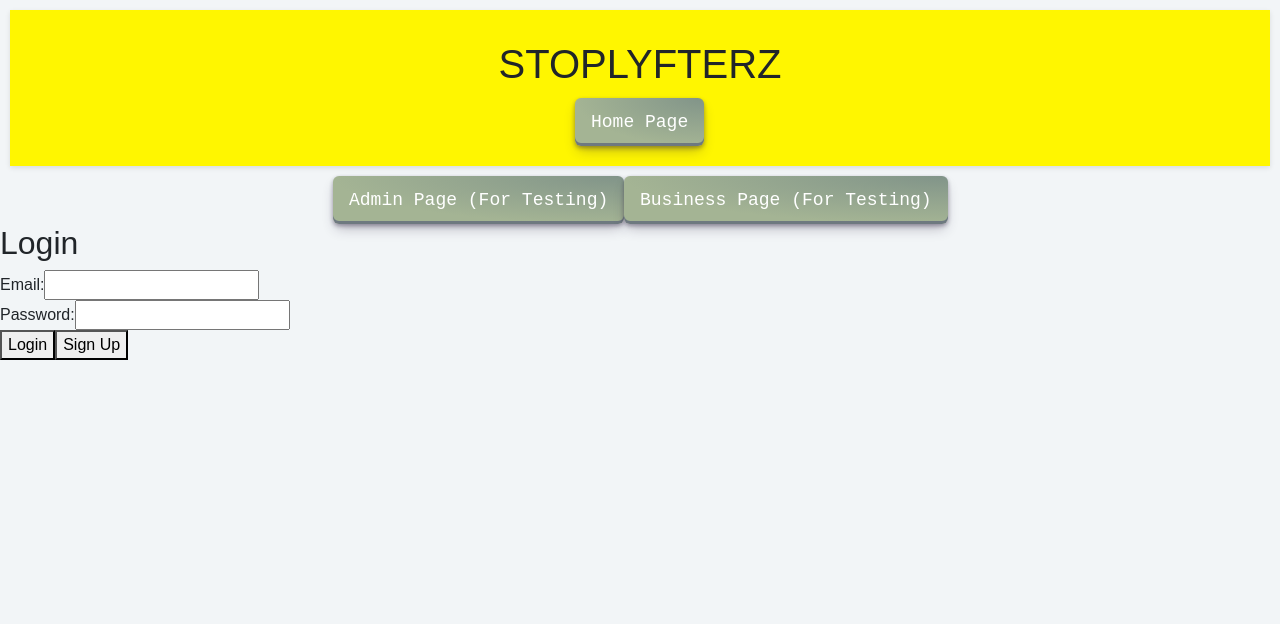
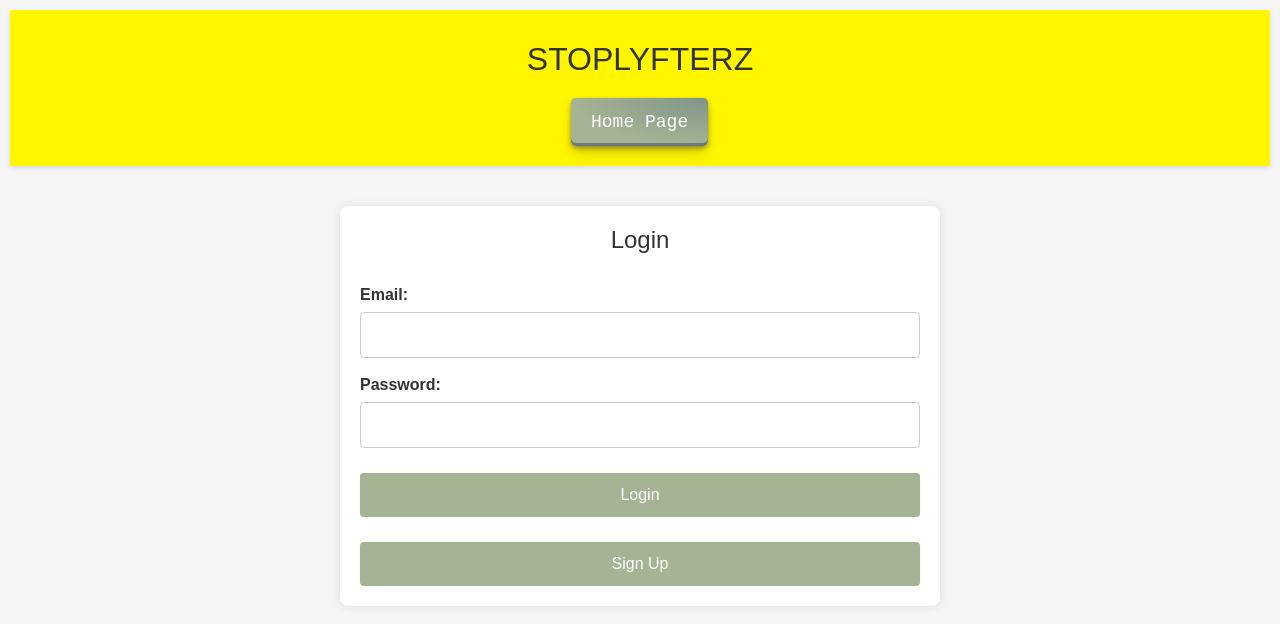
Before and after one commit to Morkenson/StopLyfterz, a React (Vite) app in the folder StopLyfterz/: page /login in a window 1280 px wide. Shown: the top 624 px of the page. Built offline with nearby package versions, Linux system fonts and the light colour scheme; the HTML template or start-up script is replaced by a standard one.

Commit message:
basic cleaning up

```diff
--- a/StopLyfterz/src/assets/styles/Dashboard.css
+++ b/StopLyfterz/src/assets/styles/Dashboard.css
@@ -47,11 +47,12 @@ header {
 .container {
     min-width: 90%;
     display: grid;
-    grid-template-columns: repeat(5, 1fr);
+    grid-template-columns: repeat(auto-fit, minmax(15rem, 1fr));
     row-gap: 50px;
     padding: 30px;
-    max-height: calc(100vh - 100px);
+    max-height: auto;
     overflow-y: auto;
+    max-width: auto;
 }
 
 .testingButtons {
@@ -62,6 +63,7 @@ header {
 .box {
     background: #E2E5DC;
     border: 1px solid #ddd;
+    border-radius: 8px;
     padding: 15px;
     align-content: center;
     box-shadow: 4px -4px 15px rgba(0, 0, 0.4, 0.4);
@@ -75,6 +77,7 @@ header {
     width: 12rem;
     margin-bottom: 0.5rem;
     overflow: hidden;
+    text-align: center;
 }
 
     .box-content img {
@@ -84,6 +87,7 @@ header {
         margin-left: auto;
         margin-right: auto;
         object-fit: cover;
+        text-align: center;
     }
 
 .lyfter-description {
--- /dev/null
+++ b/StopLyfterz/src/assets/styles/Login.css
@@ -0,0 +1,120 @@
+/* 1. Reset default margins and paddings */
+* {
+    margin: 0;
+    padding: 0;
+    box-sizing: border-box;
+  }
+
+  /* 2. Body styling */
+  body {
+    font-family: Arial, sans-serif;
+    background-color: #f5f5f5; /* Soft gray background */
+    color: #333;
+  }
+
+  /* 3. Header styling */
+  header {
+    background-color: #FFF600; /* Bright yellow */
+    padding: 20px;
+    text-align: center;
+    box-shadow: 0 2px 5px rgba(0, 0, 0, 0.1);
+  }
+
+  header h1 {
+    margin: 0;
+    font-size: 2rem;
+    color: #333;
+  }
+
+  header .custom-button {
+    margin-top: 10px;
+    background-color: #A4B494;
+    color: #fff;
+    border: none;
+    border-radius: 5px;
+    padding: 10px 20px;
+    cursor: pointer;
+  }
+
+  header .custom-button:hover {
+    background-color: #8fa582;
+  }
+
+  /* 4. Main content container */
+  .main-content {
+    max-width: 600px;
+    margin: 40px auto;           /* center horizontally, spacing from top/bottom */
+    background-color: #fff;      /* white background for the content area */
+    border-radius: 8px;          /* slight rounding for a modern look */
+    box-shadow: 0 0 10px rgba(0, 0, 0, 0.1);
+    overflow: hidden;            /* in case of large content, keeps rounding consistent */
+  }
+
+  /* 5. Section heading (e.g., "Login") */
+  .main-content h2 {
+    text-align: center;
+    padding: 20px 0;
+    font-size: 1.5rem;
+    color: #333;
+  }
+
+  /* 6. Form styling */
+  form {
+    display: flex;
+    flex-direction: column;
+    gap: 15px;          /* spacing between form elements */
+    padding: 0 20px 20px;
+  }
+
+  form div {
+    display: flex;
+    flex-direction: column;
+  }
+
+  label {
+    font-weight: bold;
+    margin-bottom: 5px;
+    color: #333;
+  }
+
+  input[type="email"],
+  input[type="password"] {
+    padding: 10px;
+    border: 1px solid #ccc;
+    border-radius: 4px;
+    font-size: 1rem;
+  }
+
+  /* 7. Buttons inside the form */
+  form button {
+    background-color: #A4B494;
+    color: #fff;
+    border: none;
+    border-radius: 4px;
+    padding: 10px 20px;
+    cursor: pointer;
+    font-size: 1rem;
+    margin-top: 10px;
+  }
+
+  form button:hover {
+    background-color: #8fa582;
+  }
+
+  /* Sign-up button variant (if you want a different style) */
+  form button#signupBtn {
+    background-color: #ccc;
+    color: #333;
+    margin-left: 10px;
+  }
+
+  form button#signupBtn:hover {
+    background-color: #aaa;
+  }
+
+  /* 8. Error message styling */
+  .error-message {
+    color: red;
+    text-align: center;
+    margin-top: 10px;
+  }
--- a/StopLyfterz/src/components/ListCard.tsx
+++ b/StopLyfterz/src/components/ListCard.tsx
@@ -53,9 +53,9 @@ export function useLifterCards(filter: string) {
                 <img src={lifter.Picture} alt={`Image of ${lifter.Picture}`} />
               </div>
               <div>
-                <strong className="description">{lifter.Location}</strong>
-                <p className="description">{lifter.Company}</p>
-                <p className="lyfter-description">{lifter.Description}</p>
+                <strong className="description">Location: {lifter.Location}</strong>
+                <p className="description">Company: {lifter.Company}</p>
+                <p className="lyfter-description"> Description: {lifter.Description}</p>
               </div>
             </div>
           ))
--- a/StopLyfterz/src/dbController.ts
+++ b/StopLyfterz/src/dbController.ts
@@ -53,3 +53,22 @@ export async function createProfile(
     throw error;
   }
 }
+
+export async function getAccountRole(email: string): Promise<string> {
+  try {
+    const { data, error } = await supabase
+      .from('Profiles')
+      .select('Level')
+      .eq('Email', email)
+      .single();
+
+    if (error || !data) {
+      throw new Error(error?.message || 'Account not found');
+    }
+    // Assuming "Level" is the field where the role is stored.
+    return data.Level as string;
+  } catch (err) {
+    console.error('Error getting account role:', err);
+    throw err;
+  }
+}
--- a/StopLyfterz/src/pages/Dashboard.tsx
+++ b/StopLyfterz/src/pages/Dashboard.tsx
@@ -41,15 +41,9 @@ const Dashboard: React.FC = () => {
           onChange={(e) => setFilter(e.target.value)}
         />
       </div>
-      {/* <header>
-        <h1>STOPLYFTERZ</h1>
 
+        <LifterCardList />
 
-      </header> */}
-
-      <div className="displayLyfterCards">
-        <LifterCardList />
-      </div>
     </div>
   );
 };
--- a/StopLyfterz/src/pages/Login.tsx
+++ b/StopLyfterz/src/pages/Login.tsx
@@ -1,8 +1,10 @@
 import { login } from "../dbController";
+import { getAccountRole } from "../dbController";
 import React, { useState } from "react";
 import { useNavigate } from "react-router-dom";
 import "../assets/styles/Dashboard.css";
 import "../assets/styles/CustomButton.css";
+import "../assets/styles/Login.css";
 
 const Login: React.FC = () => {
   const [email, setEmail] = useState("");
@@ -19,11 +21,21 @@ const Login: React.FC = () => {
       const user = await login(email, password);
       if (user) {
         setMessage("Registration successful!");
-        navigate("/business");
-      } else {
+
+        const level = await getAccountRole(email);
+
+        if (level == 'admin') {
+          navigate("/admin");
+        }
+        else {
+          navigate("/business");
+        }
+      }
+      else {
         setError("Login failed");
       }
-    } catch (err: any) {
+    }
+    catch (err: any) {
       console.error("Error during registration:", err);
       setError(err.message || "An unexpected error occurred.");
     }
@@ -38,14 +50,8 @@ const Login: React.FC = () => {
         </button>
       </header>
 
-      <div className="testingButtons">
-        <button onClick={() => navigate("/admin")} className="custom-button">
-          Admin Page (For Testing)
-        </button>
-        <button onClick={() => navigate("/business")} className="custom-button">
-          Business Page (For Testing)
-        </button>
-      </div>
+
+      <div className="main-content">
 
       <h2>Login</h2>
       <form onSubmit={handleLogin}>
@@ -72,6 +78,7 @@ const Login: React.FC = () => {
       </form>
       {error && <p style={{ color: "red" }}>{error}</p>}
     </div>
+    </div>
   );
 };
 
--- a/StopLyfterz/src/pages/Register.tsx
+++ b/StopLyfterz/src/pages/Register.tsx
@@ -27,7 +27,6 @@ const Register: React.FC = () => {
                 }
                 else {
                     await createProfile(email, 'business', false);
-
                 }
 
             } else {
@@ -41,7 +40,15 @@ const Register: React.FC = () => {
 
     return (
         <div>
-            <h1>Register</h1>
+      <header>
+        <h1>STOPLYFTERZ</h1>
+        <button onClick={() => navigate("/")} className="custom-button">
+          Home Page
+        </button>
+      </header>
+
+        <div className="main-content">
+            <h2>Register</h2>
             <form onSubmit={handleRegister}>
                 <div>
                     <label>Email:</label>
@@ -66,6 +73,7 @@ const Register: React.FC = () => {
             {error && <p style={{ color: 'red' }}>{error}</p>}
             {message && <p style={{ color: 'green' }}>{message}</p>}
         </div>
+        </div>
     );
 };
 
```
